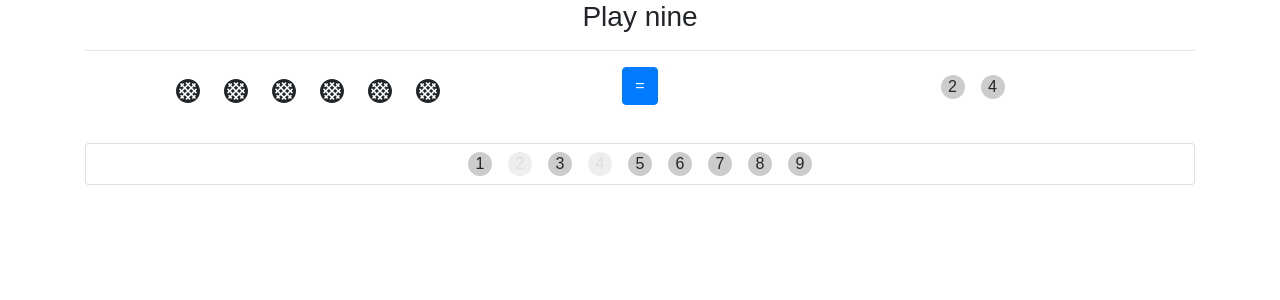
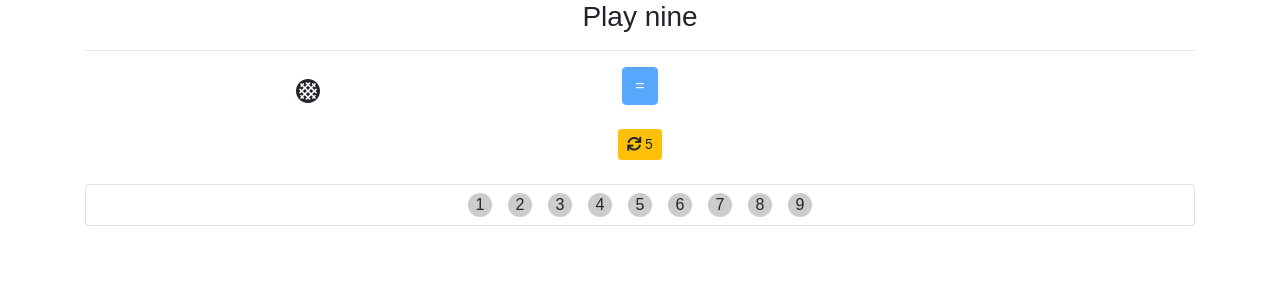
Before and after one commit to mdiplacido/react-getting-started-ts, a React (Create React App) app: page / in a window 1280 px wide. Shown: the top 300 px of the page. Built offline with nearby package versions, Linux system fonts and the light colour scheme.

Commit message:
game is mostly working now including redraws

```diff
--- a/src/game/game.tsx
+++ b/src/game/game.tsx
@@ -6,15 +6,23 @@ import { Stars } from './simple-components/stars';
 
 export interface IGameState {
     selectedNumbers: number[];
+    usedNumbers: number[];
     numberOfStars: number;
     answerIsCorrect: boolean | null;
+    redraws: number;
+}
+
+function makeRandomStars(): number {
+    return 1 + Math.floor(Math.random() * 9);
 }
 
 export class Game extends React.Component<any, IGameState> {
     public state = {
         answerIsCorrect: null,
-        numberOfStars: 1 + Math.floor(Math.random() * 9),
-        selectedNumbers: [2, 4],
+        numberOfStars: makeRandomStars(),
+        redraws: 5,
+        selectedNumbers: [],
+        usedNumbers: [],
     }
 
     public selectNumber = (clickedNumber: number) => {
@@ -27,25 +35,52 @@ export class Game extends React.Component<any, IGameState> {
 
     public checkAnswer = () => {
         this.setState(prev => ({
-            ...prev,
             answerIsCorrect: prev.numberOfStars === prev.selectedNumbers.reduce((acc, curr) => acc + curr, 0)
         }));
     }
 
+    public acceptAnswer = () => {
+        this.setState(prev => ({
+            answerIsCorrect: null,
+            numberOfStars: makeRandomStars(),
+            selectedNumbers: [],
+            usedNumbers: [...prev.usedNumbers, ...prev.selectedNumbers],
+        }));
+    };
+
+    public redraw = () => {
+        if (this.state.redraws === 0) {
+            return;
+        }
+        this.setState(prev => ({
+            answerIsCorrect: null,
+            numberOfStars: makeRandomStars(),
+            redraws: prev.redraws - 1,
+            selectedNumbers: [],
+        }));
+    };
+
     public render() {
-        const { numberOfStars, selectedNumbers, answerIsCorrect } = this.state;
+        const { numberOfStars, selectedNumbers, answerIsCorrect, usedNumbers, redraws } = this.state;
         return (
             <div className="container">
                 <h3>Play nine</h3>
                 <hr />
                 <div className="row">
                     <Stars numberOfStars={numberOfStars} />
-                    <Button selectedNumbers={selectedNumbers} checkAnswer={this.checkAnswer} answerIsCorrect={answerIsCorrect} />
+                    <Button
+                        selectedNumbers={selectedNumbers}
+                        checkAnswer={this.checkAnswer}
+                        answerIsCorrect={answerIsCorrect}
+                        acceptAnswer={this.acceptAnswer}
+                        redraw={this.redraw}
+                        redraws={redraws} />
                     <Answer selectedNumbers={selectedNumbers} removeNumber={this.removeNumber} />
                 </div>
                 <br />
-                <Numbers selectedNumbers={selectedNumbers} selectNumber={this.selectNumber} />
+                <Numbers selectedNumbers={selectedNumbers} selectNumber={this.selectNumber} usedNumbers={usedNumbers} />
             </div>
         );
     }
+
 }
--- a/src/game/simple-components/button.tsx
+++ b/src/game/simple-components/button.tsx
@@ -3,8 +3,11 @@ import * as React from 'react';
 
 export interface IButtonProps {
     answerIsCorrect: boolean | null;
+    redraws: number;
     selectedNumbers: number[];
+    acceptAnswer: () => void;
     checkAnswer: () => void;
+    redraw: () => void;
 }
 
 export const Button = (props: IButtonProps) => {
@@ -13,7 +16,7 @@ export const Button = (props: IButtonProps) => {
     switch (props.answerIsCorrect) {
         case true:
             button =
-                <button className="btn btn-success" onClick={props.checkAnswer}>
+                <button className="btn btn-success" onClick={props.acceptAnswer}>
                     <i className="fa fa-check" />
                 </button>
             break;
@@ -29,8 +32,12 @@ export const Button = (props: IButtonProps) => {
     }
 
     return (
-        <div className="col-2">
+        <div className="col-2 text-align">
             {button}
+            <br /><br />
+            <button className="btn btn-warning btn-sm" onClick={props.redraw} disabled={props.redraws === 0}>
+                <i className="fa fa-sync" /> {props.redraws}
+            </button>
         </div>
     );
 }
--- a/src/game/simple-components/numbers.tsx
+++ b/src/game/simple-components/numbers.tsx
@@ -1,14 +1,23 @@
 import * as React from 'react';
 
 export interface INumbersProp {
-    selectedNumbers: number[]
+    selectedNumbers: number[];
+    usedNumbers: number[];
     selectNumber: (n: number) => void;
 }
 
 export const Numbers = (props: INumbersProp) => {
-    const numberClassName = (n: number) => props.selectedNumbers.some(current => current === n) ?
-        'selected' :
-        undefined;
+    const numberClassName = (n: number) => {
+        if (props.usedNumbers.some(current => current === n)) {
+            return 'used';
+        }
+
+        if (props.selectedNumbers.some(current => current === n)) {
+            return 'selected';
+        }
+
+        return undefined;
+    };
 
     return (
         <div className="card text-center">
```
